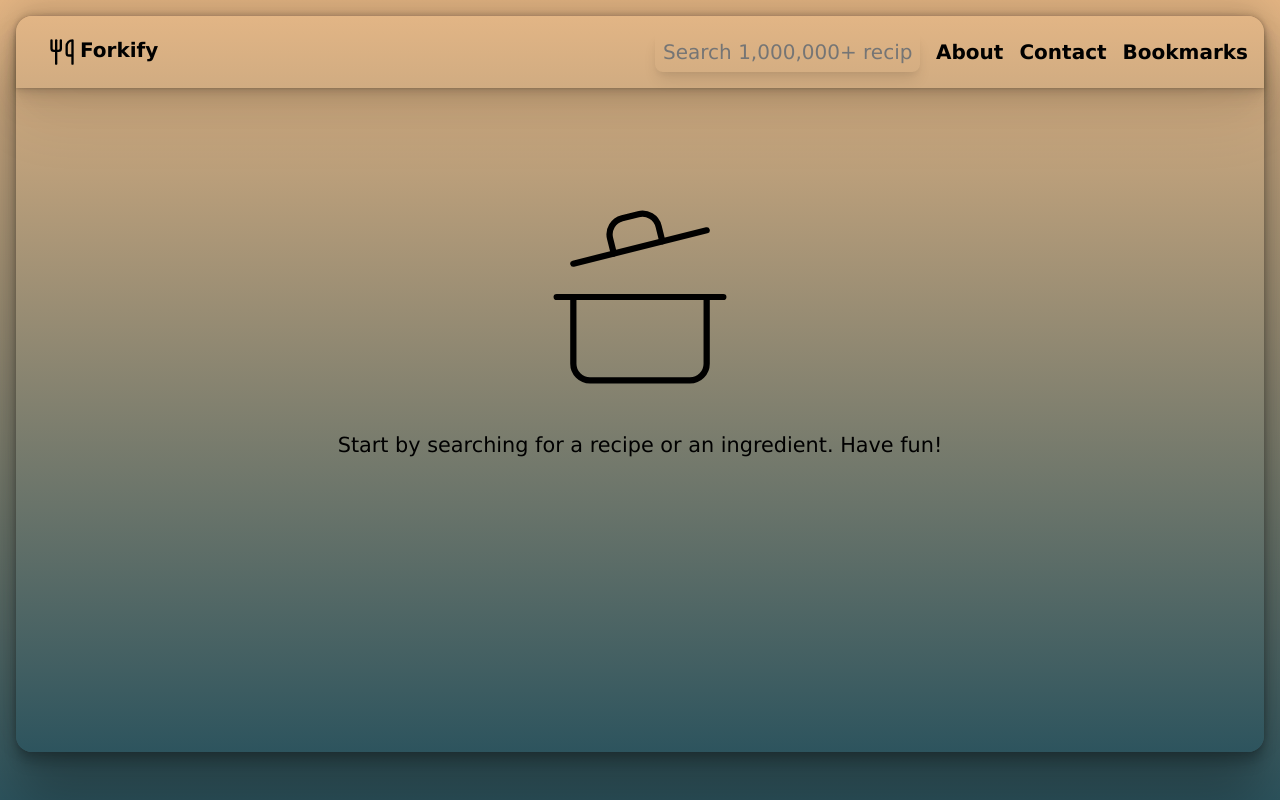
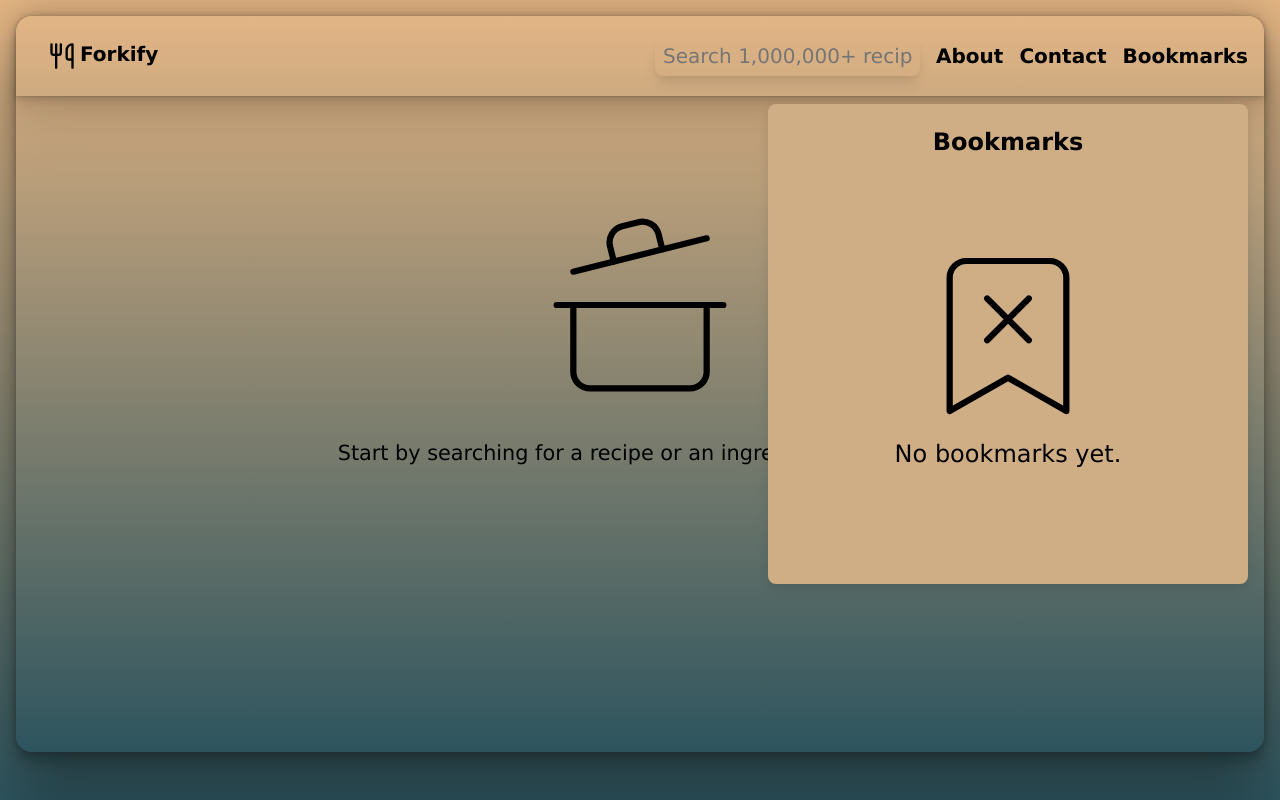
Before and after one commit to ad-dw/Forkify-reactjs, a React (Vite) app: page / in a window 1280 px wide. Both pictures are taken after a click on the button "Bookmarks". Built offline with nearby package versions, Linux system fonts and the light colour scheme.

Commit message:
Added bookmarks popup.

```diff
--- /dev/null
+++ b/src/components/Bookmarks/Bookmarks.component.jsx
@@ -0,0 +1,58 @@
+import "./Bookmarks.style.css";
+import { BookmarkX } from "lucide-react";
+export default function Bookmarks({
+  items = [],
+  onRemove = () => {},
+  onOpen = () => {},
+}) {
+  return (
+    <aside className="bookmarks">
+      <h2 className="bookmarks__title">Bookmarks</h2>
+
+      {items.length === 0 ? (
+        <div className="bookmarks__empty">
+          <BookmarkX size={200} strokeWidth={0.75} role="presentation" />
+          <p>No bookmarks yet.</p>
+        </div>
+      ) : (
+        <ul className="bookmarks__list">
+          {items.map((item) => (
+            <li key={item.id} className="bookmarks__item">
+              <button
+                type="button"
+                className="bookmarks__link"
+                onClick={() => onOpen(item)}
+                aria-label={`Open ${item.title}`}
+              >
+                {item.image && (
+                  <img
+                    src={item.image}
+                    alt={item.title}
+                    className="bookmarks__img"
+                  />
+                )}
+                <div className="bookmarks__info">
+                  <span className="bookmarks__name">{item.title}</span>
+                  {item.publisher && (
+                    <span className="bookmarks__publisher">
+                      {item.publisher}
+                    </span>
+                  )}
+                </div>
+              </button>
+
+              <button
+                type="button"
+                className="bookmarks__remove"
+                onClick={() => onRemove(item.id)}
+                aria-label={`Remove ${item.title} from bookmarks`}
+              >
+                ×
+              </button>
+            </li>
+          ))}
+        </ul>
+      )}
+    </aside>
+  );
+}
--- /dev/null
+++ b/src/components/Bookmarks/Bookmarks.style.css
@@ -0,0 +1,23 @@
+.bookmarks {
+  width: min(100%, 30rem);
+  min-height: 30rem;
+  background-color: #cfad85;
+  position: absolute;
+  top: 6.5rem;
+  right: 2rem;
+  border-radius: 0.5rem;
+  box-shadow: rgba(0, 0, 0, 0.1) 0px 4px 12px;
+  z-index: 10;
+}
+
+.bookmarks__title {
+  margin: 1.5rem;
+}
+
+.bookmarks__empty {
+  margin-top: 5rem;
+}
+
+.bookmarks__empty p {
+  font-size: 1.5rem;
+}
--- a/src/components/Navigation/NavigationBar.component.jsx
+++ b/src/components/Navigation/NavigationBar.component.jsx
@@ -3,10 +3,12 @@ import { Link } from "react-router-dom";
 import { useEffect, useState } from "react";
 import { Utensils, Menu } from "lucide-react";
 import SearchBar from "../Search/SearchBar.component";
+import Bookmarks from "../Bookmarks/Bookmarks.component";
 
 function NavigationBar() {
   const smallScreen = window.matchMedia("(width <= 768px)").matches;
   const [isMenuOpen, setIsMenuOpen] = useState(false);
+  const [bookmarksOpen, setBookmarksOpen] = useState(false);
 
   const handleMenuToggle = () => {
     setIsMenuOpen((prev) => !prev);
@@ -20,6 +22,10 @@ function NavigationBar() {
     }
   };
 
+  const handleBookmarksOpen = () => {
+    setBookmarksOpen((prev) => !prev);
+  };
+
   useEffect(() => {
     if (isMenuOpen) {
       let menu = document.querySelector("#nav-menu");
@@ -29,6 +35,7 @@ function NavigationBar() {
   }, [isMenuOpen]);
 
   return (
+    <>
       <nav className="navigation-bar">
         <Link to="/" aria-label="Home" className="nav-logo" title="Home">
           <Utensils size={28} className="icon" />
@@ -65,12 +72,15 @@ function NavigationBar() {
               title="Bookmarks"
               type="button"
               aria-haspopup="menu"
+              onClick={handleBookmarksOpen}
             >
               Bookmarks
             </button>
           </div>
         )}
       </nav>
+      {bookmarksOpen && <Bookmarks />}
+    </>
   );
 }
 
--- a/src/components/Navigation/NavigationBar.styles.css
+++ b/src/components/Navigation/NavigationBar.styles.css
@@ -1,7 +1,8 @@
 .navigation-bar {
   display: flex;
   align-items: center;
-  height: 5srem;
+  height: 5rem;
+  position: relative;
   justify-content: space-between;
   padding: 1rem;
   background-color: rgba(255, 255, 255, 0.025);
--- a/src/index.css
+++ b/src/index.css
@@ -20,6 +20,7 @@ button {
   border: none;
   font-size: inherit;
   font-weight: inherit;
+  cursor: pointer;
 }
 
 .custom-toast {
```
Lines whose indentation alone changed are shown as unchanged.
